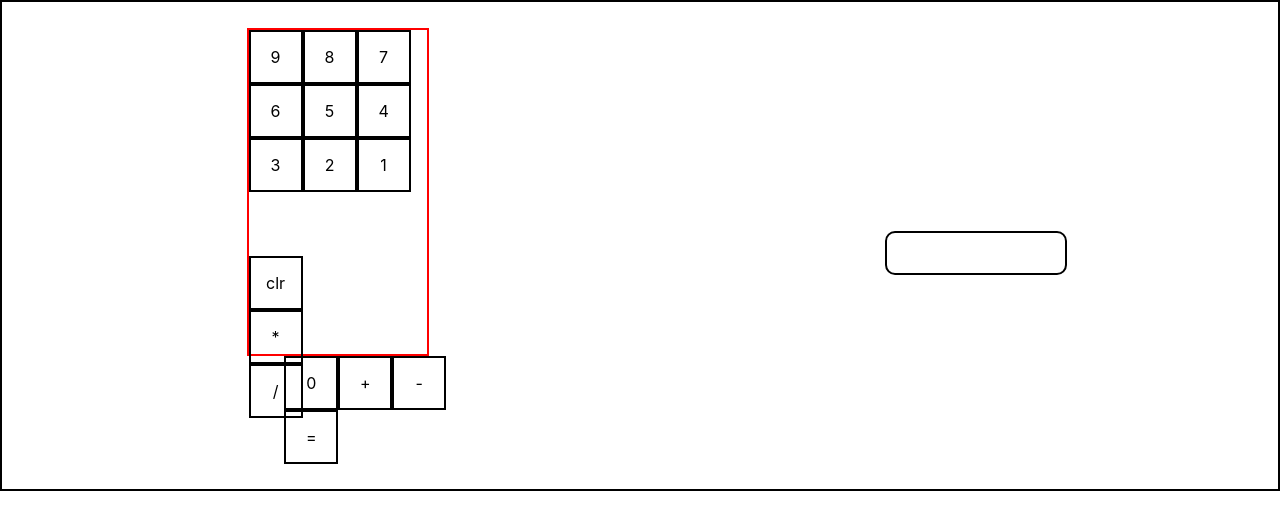
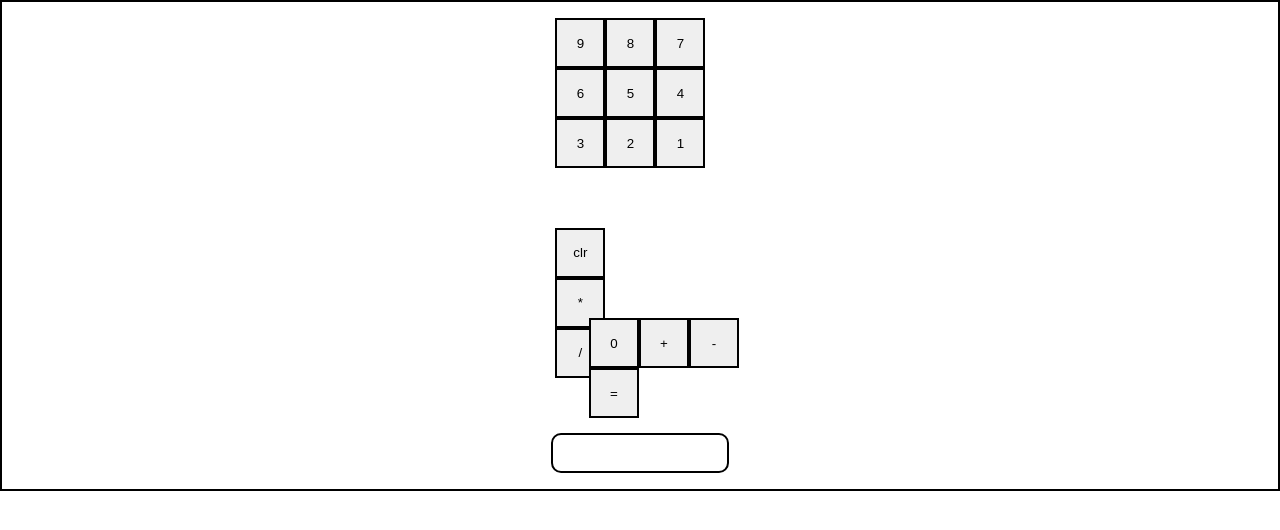
Before and after one commit to stephenstrange-blip/Calculator_tod, a React (Create React App) app in the folder calculator_tod/: page / in a window 1280 px wide. Shown: the top 530 px of the page. Built offline with nearby package versions, Linux system fonts and the light colour scheme.

Commit message:
refactor: Change divs to button elements

```diff
--- a/calculator_tod/src/App.css
+++ b/calculator_tod/src/App.css
@@ -7,6 +7,10 @@
   border: 2px solid black;
   /* gap: 14%; */
   height: 30.45em;
+
+}
+.App * {
+  box-sizing: border-box;
 }
 
 .App-logo {
--- a/calculator_tod/src/sections/numGrid/NumGrid.jsx
+++ b/calculator_tod/src/sections/numGrid/NumGrid.jsx
@@ -41,7 +41,7 @@ function NumGrid() {
                         <div className={`gridRow number${row}`} key={row}>
                             {[9, 8, 7].map((column) => {
                                 let index = column - row * 3;
-                                return (<div className={`numGrid number${index}`} key={index}>{index}</div>)
+                                return (<button className={`numGrid number${index}`} key={index}>{index}</button>)
                             })
                             }
                         </div>
--- a/calculator_tod/src/sections/numGrid/numGrid.css
+++ b/calculator_tod/src/sections/numGrid/numGrid.css
@@ -1,8 +1,8 @@
 .upper-container {
     display: flex;
     flex-flow: row wrap;
-    width: 14%;
-    border: 2px solid red;
+    width: 13.27%;
+    /* border: 2px solid red; */
     gap: 19.85%;
 }
 .numPad {
@@ -10,8 +10,8 @@
     flex-flow: column wrap;
 }
 .numGrid {
-    width: 50px;
-    height: 50px;
+    width: 60px;
+    height: 60px;
     border: 2px solid black;
     display: flex;
     justify-content: center;
--- a/calculator_tod/src/sections/operatorPad/BottomBar.jsx
+++ b/calculator_tod/src/sections/operatorPad/BottomBar.jsx
@@ -3,10 +3,10 @@ import './bottomBar.css'
 function BottomBar () {
   return (
     <div className='bottom-bar'>
-      <div className='numGrid zero'>0</div>
-      <div className='numGrid addition operator'>+</div>
-      <div className='numGrid subtraction operator'>-</div>
-      <div className='numGrid equate operator'>=</div>
+      <button className='numGrid zero'>0</button>
+      <button className='numGrid addition operator'>+</button>
+      <button className='numGrid subtraction operator'>-</button>
+      <button className='numGrid equate operator'>=</button>
     </div>
   )
 }
--- a/calculator_tod/src/sections/operatorPad/SideBar.jsx
+++ b/calculator_tod/src/sections/operatorPad/SideBar.jsx
@@ -3,9 +3,9 @@ import './sideBar.css'
 function SideBar () {
   return (
     <div className='side-bar'>
-      <div className='numGrid clear operator'>clr</div>
-      <div className='numGrid multiplication operator'>*</div>
-      <div className='numGrid division operator'>/</div>
+      <button className='numGrid clear operator'>clr</button>
+      <button className='numGrid multiplication operator'>*</button>
+      <button className='numGrid buttonision operator'>/</button>
 
     </div>
   )
--- a/calculator_tod/src/sections/operatorPad/bottomBar.css
+++ b/calculator_tod/src/sections/operatorPad/bottomBar.css
@@ -12,5 +12,5 @@
   flex-flow: row wrap;
   /* border: 2px dashed red; */
   width: 14%;
-  margin-left: 5.6%
+  margin-left: 6%
 }
```
